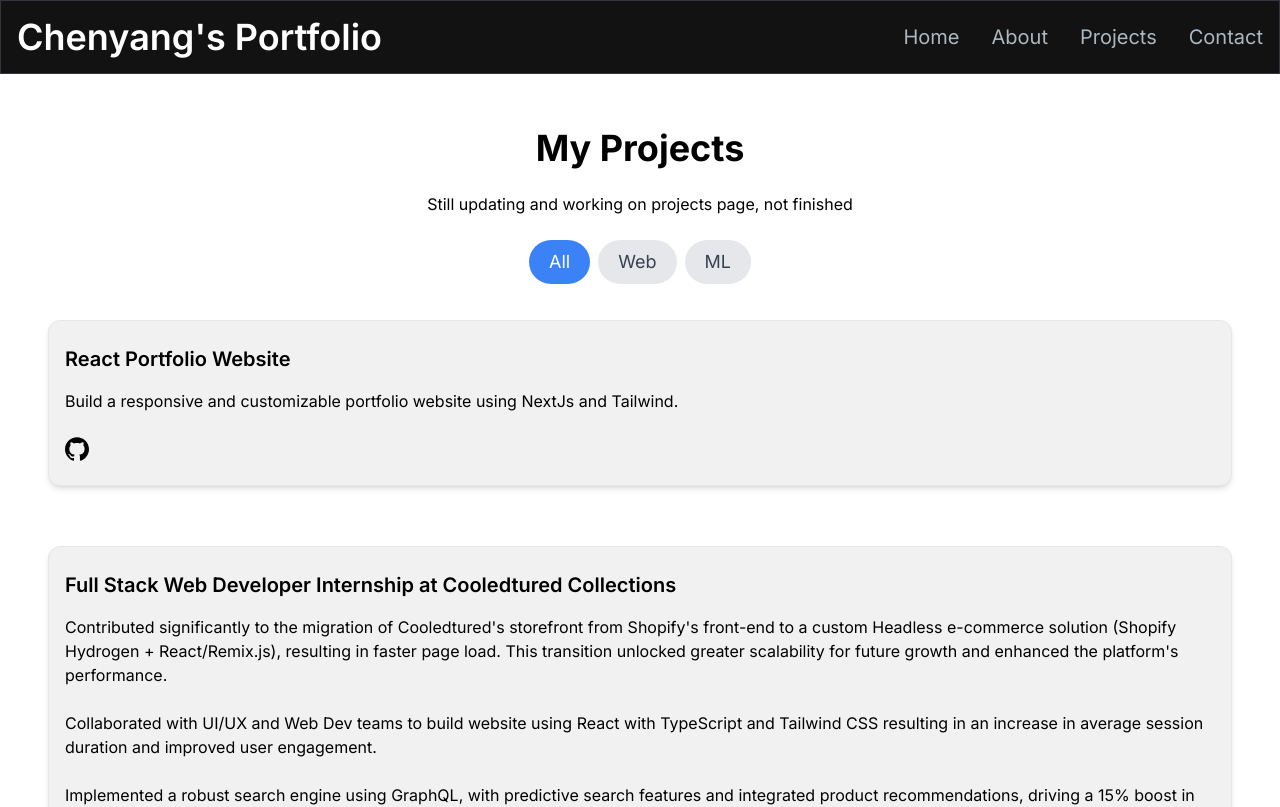
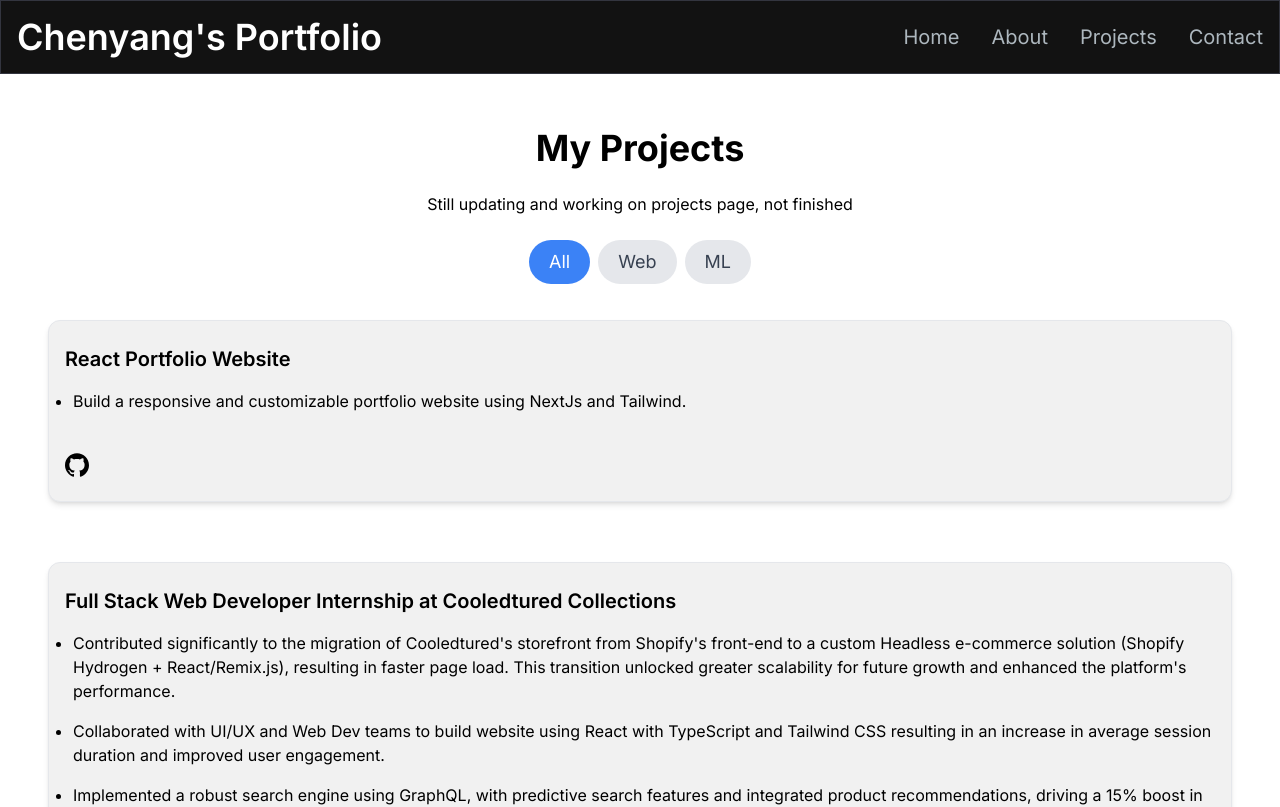
Before and after one commit to raphaeldu98/nextjs-portfolio, a Next.js app: page /projects in a window 1280 px wide. Shown: the top 807 px of the page. Built offline with nearby package versions, Linux system fonts and the light colour scheme.

Commit message:
updating project page

```diff
--- a/app/components/Projects.tsx
+++ b/app/components/Projects.tsx
@@ -92,11 +92,13 @@
   };
 
   const renderDescription = (description: string) => {
-    return description.split('\n').map((line, index) => (
-      <span key={index}>
+    return description.split('\n\n').map((line, index) => (
+
+    <ul className="list-disc pl-2">
+      <li className="mb-4">
         {line}
-        <br />
-      </span>
+      </li>
+    </ul>
     ));
   };
 
```
